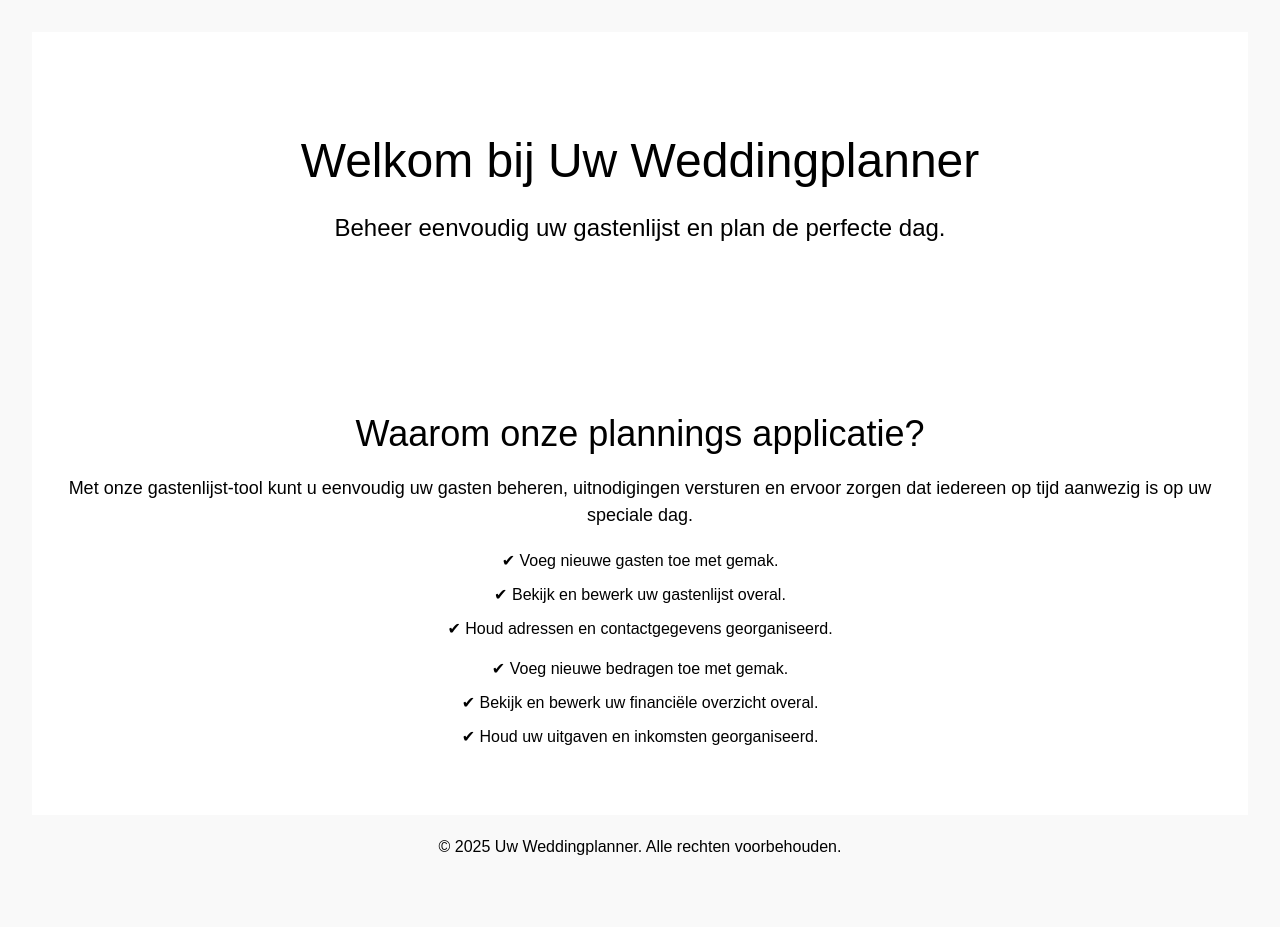
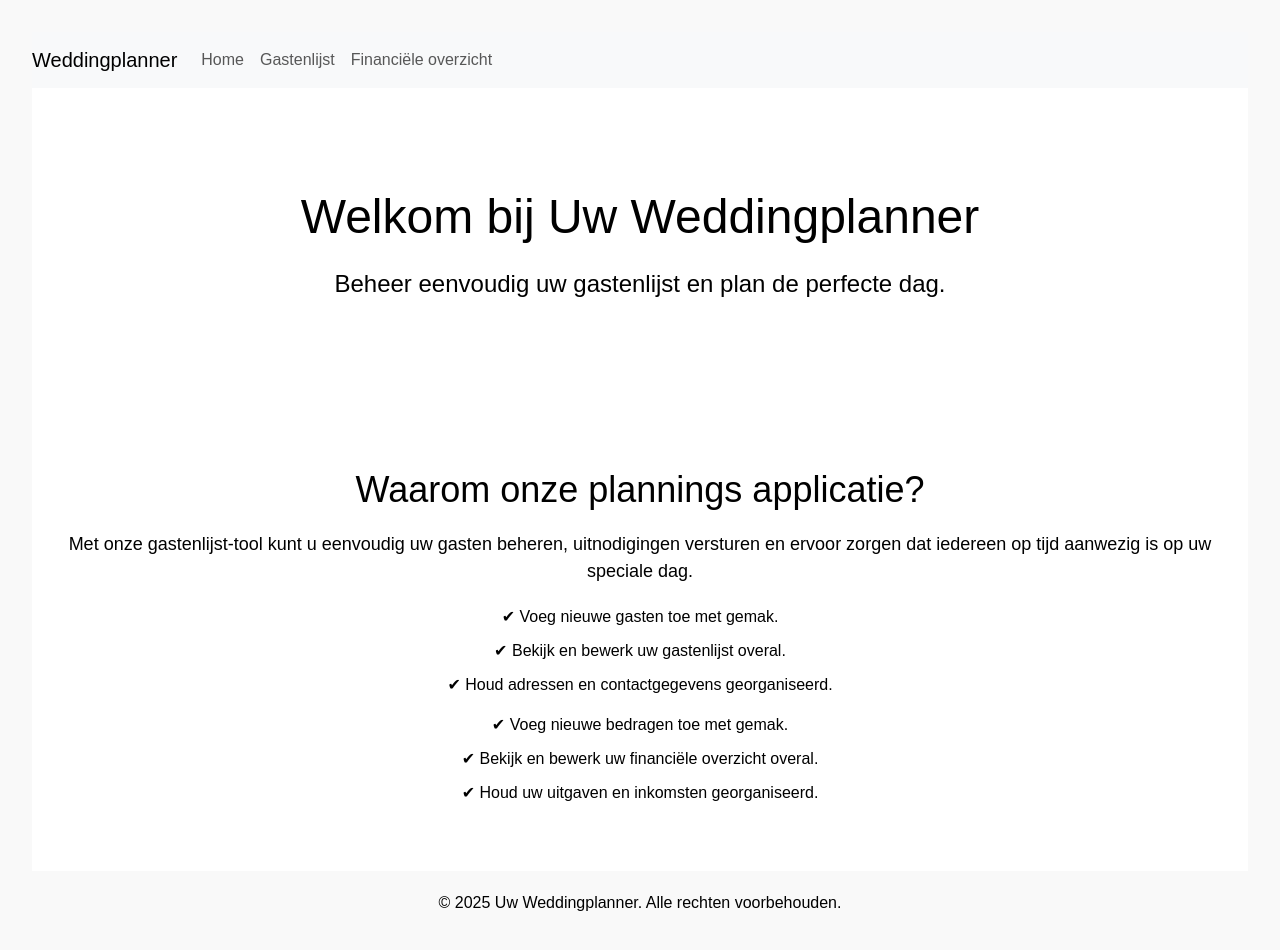
Before and after one commit to XYYLG/weddingplanner-front-end, a React (Vite) app: page / in a window 1280 px wide. Shown: the top 950 px of the page. Before the commit the page ends 927 px from the top, so only its background shows below. Built offline with nearby package versions, Linux system fonts and the light colour scheme.

Commit message:
Added finance to FE

```diff
--- a/src/Component/FinanceOverview-component.tsx
+++ b/src/Component/FinanceOverview-component.tsx
@@ -1,5 +1,6 @@
 import React, { useEffect, useState } from 'react';
 import 'bootstrap/dist/css/bootstrap.min.css';
+import '../Pages/FinanceOverview/FinanceOverview.css';
 
 interface Finance {
     id: string;
--- a/src/Component/Guestlist-component.tsx
+++ b/src/Component/Guestlist-component.tsx
@@ -10,7 +10,7 @@ interface Guest {
     address: string;
 }
 
-const App: React.FC = () => {
+const GuestList: React.FC = () => {
     const [guests, setGuests] = useState<Guest[]>([]);
     const [newGuest, setNewGuest] = useState<Omit<Guest, 'id'>>({
         firstName: '',
@@ -205,4 +205,4 @@ const App: React.FC = () => {
     );
 };
 
-export default App;
+export default GuestList;
--- a/src/Component/Navbar.tsx
+++ b/src/Component/Navbar.tsx
@@ -22,10 +22,10 @@ const Navbar: React.FC = () => {
                         <Link className="nav-link" to="/">Home</Link>
                     </li>
                     <li className="nav-item">
-                        <Link className="nav-link" to="/Guestlist-component">Gastenlijst</Link>
+                        <Link className="nav-link" to="/Guest">Gastenlijst</Link>
                     </li>
                     <li className="nav-item">
-                        <Link className="nav-link" to="/FinanceOverview-component">Financiele overzicht</Link>
+                        <Link className="nav-link" to="/FinanceOverview">Financiële overzicht</Link>
                     </li>
                 </ul>
             </div>
--- a/src/Pages/App.tsx
+++ b/src/Pages/App.tsx
@@ -10,8 +10,8 @@ const App: React.FC = () => {
     <Router>
       <Routes>
         <Route path="/" element={<Home />} />
-        <Route path="/Guest" element={<Guest />} />
-        <Route path="/FinanceOverview" element={<FinanceOverview />} />
+        <Route path="/guest" element={<Guest />} />
+        <Route path="/financeoverview" element={<FinanceOverview />} />
       </Routes>
     </Router>
   );
--- a/src/Pages/FinanceOverview/FinanceOverview.tsx
+++ b/src/Pages/FinanceOverview/FinanceOverview.tsx
@@ -1,20 +1,15 @@
 import React from 'react';
-import { BrowserRouter as Router, Route, Routes } from 'react-router-dom';
-import Home from './HomePage/Home';
-import 'bootstrap/dist/css/bootstrap.min.css';
-import FinanceOverview from './FinanceOverview/FinanceOverview';
-import Guest from './GuestList/Guest';
+import { useState, useEffect } from 'react';
+import Navbar from '../../Component/Navbar';
+import FinanceOverviewComponent from '../../Component/FinanceOverview-component';
+import './FinanceOverview.css';
 
-const App: React.FC = () => {
+function FinanceOverview() {
     return (
-        <Router>
-            <Routes>
-                <Route path="/" element={<Home />} />
-                <Route path="/Guest" element={<Guest />} />
-                <Route path="/FinanceOverview" element={<FinanceOverview />} />
-            </Routes>
-        </Router>
+        <div className="FinanceOverview">
+            <Navbar />
+            <FinanceOverviewComponent />
+        </div>
     );
-};
-
-export default App;
+}
+export default FinanceOverview;
--- a/src/Pages/HomePage/Home.tsx
+++ b/src/Pages/HomePage/Home.tsx
@@ -1,10 +1,12 @@
 import React from 'react';
+import NavBar from '../../Component/Navbar';
 import './Home.css';
 
 
 const Home: React.FC = () => {
     return (
         <div>
+            <NavBar />
             <div className="hero-section">
                 <h1>Welkom bij Uw Weddingplanner</h1>
                 <p>Beheer eenvoudig uw gastenlijst en plan de perfecte dag.</p>
```
